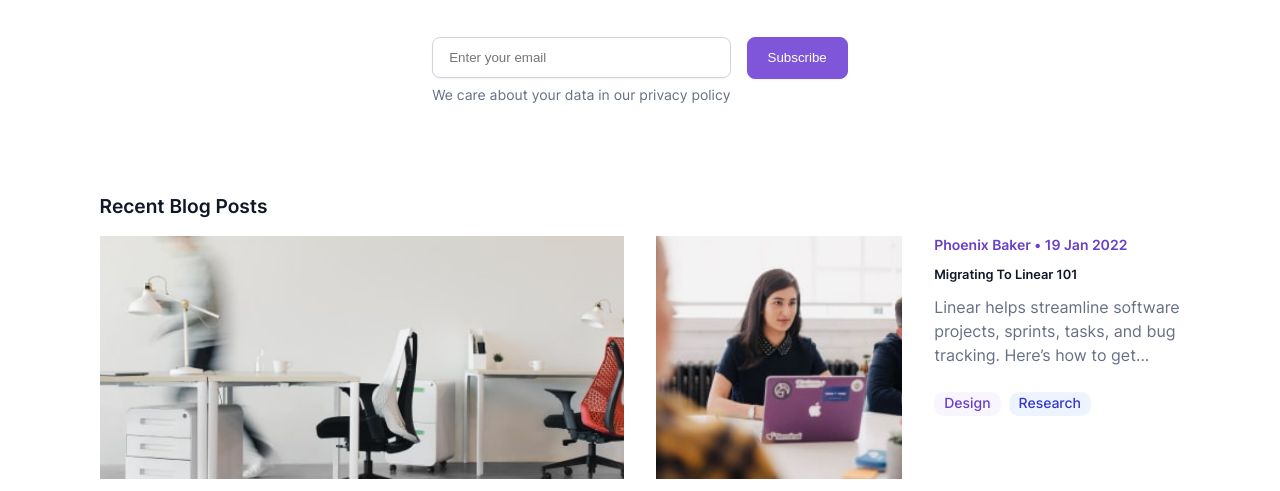
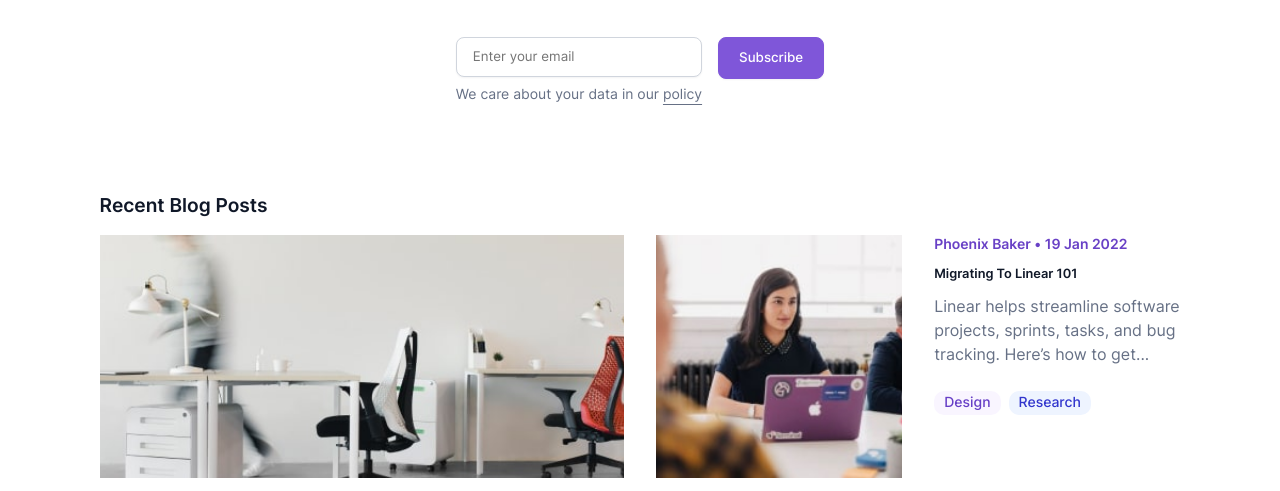
Before and after one commit to OladokunLT/blog-fe-topuniverse, a plain HTML site: page index.html in a window 1280 px wide. Shown: the part 268-759 px from the top of the page. Drawn offline with Linux system fonts and the light colour scheme.

Commit message:
Updated font-family for form input and button

```diff
--- a/blog.css
+++ b/blog.css
@@ -4,6 +4,7 @@
     margin: 0;
     padding: 0;
     box-sizing: border-box;
+    font-family: inter, sans-serif;
 }
 html {
     font-size: 16px;
@@ -46,7 +47,7 @@ header.content {
 header.heading-subheading {
     display: flex;
     flex-direction: column;
-     row-gap: 12px;
+    row-gap: 12px;
 }
 header.heading-subheading h4 {
     font-weight: 600;
@@ -99,6 +100,11 @@ form div.hint-text-wrapper p {
     color: #667085;
     align-self: stretch;
 }
+a {
+    color : #667085;
+    /* text-decoration-line: underline; */
+    text-underline-offset: 5px;
+}
 form input.btn {
     padding-block: 8px;
     padding-inline: 20px;
@@ -111,11 +117,15 @@ form input.btn {
     color: #FFFFFF;
     cursor: pointer;
 }
+input, button {
+    font-family: inter, sans-serif;
+    color : #667085;
+}
 /* heading section ends */
 
 /* Section - Recent post styles */
 .main-section {
-    padding-block-start: 0;
+   padding-block-start: 0;
 }
 .blog-posts-container {
     padding-block-end: 6.6667%;
--- a/index.html
+++ b/index.html
@@ -24,10 +24,10 @@
                     <div class="input-field-wrapper">
                         <input class='input-field' type="email" placeholder="Enter your email">
                         <div class="hint-text-wrapper">
-                            <p>We care about your data in our privacy policy</p>
+                            <p>We care about your data in our <a href="#" aria-pressed="false"> policy </a></p>
                         </div>
                     </div>
-                    <input type="submit" value="Subscribe" class="btn">
+                    <input type="submit" value="Subscribe" class="btn" aria-pressed="false">
                     <!-- <button type="submit" class="btn"></button> -->
                 </form>
             </header>
```
